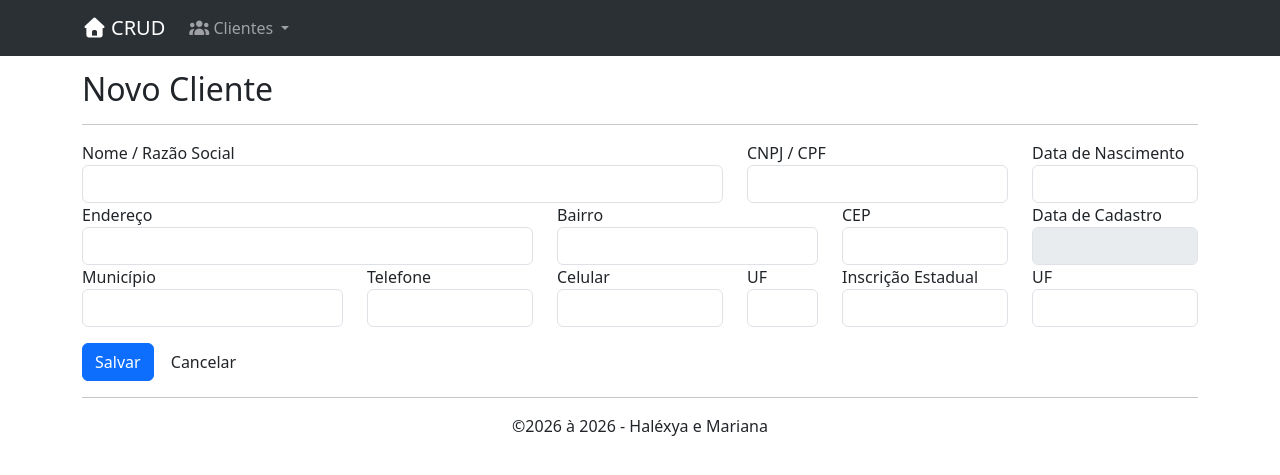
After one commit to MarianSantos14/SW-3Bimestre, a PHP site: page /customers/add.php in a window 1280 px wide. The commit adds this page. Shown: the top 475 px of the page. Run offline with PHP 8.4, Linux system fonts and the light colour scheme; some libraries are stand-ins or nearby versions.

Commit message:
Aula: 26-08

```diff
--- /dev/null
+++ b/projeto/css/styles.css
@@ -0,0 +1,20 @@
+.bg-pink1 {
+    background: #ff69b4;
+}
+.bg-pink1:hover {
+    background: #ff69b4d2;
+}
+
+.bg-pink2 {
+    background: #c33b80;
+}
+.bg-pink2:hover {
+    background: #c33b80d2;
+}
+
+.bg-pink3 {
+    background: #89004f;
+}
+.bg-pink3:hover {
+    background:#89004fd2;
+}
--- /dev/null
+++ b/projeto/customers/add.php
@@ -0,0 +1,92 @@
+<?php
+require_once 'functions.php';
+add();
+?>
+
+<?php include(HEADER_TEMPLATE); ?>
+
+<h2>Novo Cliente</h2>
+
+<form action="add.php" method="post">
+    <!-- area de campos do form -->
+    <hr />
+    <div class="row">
+        <div class="form-group col-md-7">
+            <label for="name">Nome / Razão Social</label>
+            <input type="text" class="form-control" name="customer['name']">
+        </div>
+
+        <div class="form-group col-md-3">
+            <label for="campo2">CNPJ / CPF</label>
+            <input type="text" class="form-control" name="customer['cpf_cnpj']">
+        </div>
+
+        <div class="form-group col-md-2">
+            <label for="campo3">Data de Nascimento</label>
+            <input type="text" class="form-control" name="customer['birthdate']">
+        </div>
+    </div>
+
+    <div class="row">
+        <div class="form-group col-md-5">
+            <label for="campo1">Endereço</label>
+            <input type="text" class="form-control" name="customer['address']">
+        </div>
+
+        <div class="form-group col-md-3">
+            <label for="campo2">Bairro</label>
+            <input type="text" class="form-control" name="customer['hood']">
+        </div>
+
+        <div class="form-group col-md-2">
+            <label for="campo3">CEP</label>
+            <input type="text" class="form-control" name="customer['zip_code']">
+        </div>
+
+        <div class="form-group col-md-2">
+            <label for="campo3">Data de Cadastro</label>
+            <input type="text" class="form-control" name="customer['created']" disabled>
+        </div>
+    </div>
+
+    <div class="row">
+        <div class="form-group col-md-3">
+            <label for="campo1">Município</label>
+            <input type="text" class="form-control" name="customer['city']">
+        </div>
+
+        <div class="form-group col-md-2">
+            <label for="campo2">Telefone</label>
+            <input type="text" class="form-control" name="customer['phone']">
+        </div>
+
+        <div class="form-group col-md-2">
+            <label for="campo3">Celular</label>
+            <input type="text" class="form-control" name="customer['mobile']">
+        </div>
+
+        <div class="form-group col-md-1">
+            <label for="campo3">UF</label>
+            <input type="text" class="form-control" name="customer['state']">
+        </div>
+
+        <div class="form-group col-md-2">
+            <label for="campo3">Inscrição Estadual</label>
+            <input type="text" class="form-control" name="customer['ie']">
+        </div>
+
+        <div class="form-group col-md-2">
+            <label for="campo3">UF</label>
+            <input type="text" class="form-control">
+        </div>
+    </div>
+
+    <div id="actions" class="row mt-3">
+        <div class="col-md-12">
+            <button type="submit" class="btn btn-primary">Salvar</button>
+            <a href="index.php" class="btn btn-default">Cancelar</a>
+        </div>
+    </div>
+</form>
+
+<?php include FOOTER_TEMPLATE; ?>
--- a/projeto/customers/functions.php
+++ b/projeto/customers/functions.php
@@ -1,6 +1,6 @@
-
 <?php
 
+ob_start();
 include('../config.php');
 include(DBAPI);
 
@@ -10,15 +10,71 @@ $customer = null;
 /**
  *  Listagem de Clientes
  */
-function index() {
-	global $customers;
-	$customers = find_all('customers');
+function index()
+{
+  global $customers;
+  $customers = find_all('customers');
 }
 
 /**
  *  Visualização de um Cliente
  */
-function view($id = null) {
+function view($id = null)
+{
   global $customer;
   $customer = find('customers', $id);
 }
+
+/**
+ * Formatar numero de telefone
+ */
+function formatPhone($phone)
+{
+  $phone = preg_replace('/\D/', '', $phone);
+
+  if (strlen($phone) === 11) {
+    return sprintf(
+      '(%s) %s-%s',
+      substr($phone, 0, 2),
+      substr($phone, 2, 5),
+      substr($phone, 7, 4)
+    );
+  }
+
+  if (strlen($phone) === 10) {
+    return sprintf(
+      '(%s) %s-%s',
+      substr($phone, 0, 2),
+      substr($phone, 2, 4),
+      substr($phone, 6, 4)
+    );
+  }
+
+  return $phone;
+}
+
+/**
+ * Formatar data
+ * @param string $dado
+ */
+function formatarData($dado, $format = 'd/m/Y'): String
+{
+  $data = new DateTimeImmutable($dado);
+  return $data->format($format);
+}
+
+/**
+ *  Cadastro de Clientes
+ */
+function add()
+{
+  if (!empty($_POST['customer'])) {
+    $today = date_create('now', new DateTimeZone('America/Sao_Paulo'));
+
+    $customer = $_POST['customer'];
+    $customer['modified'] = $customer['created'] = $today->format("Y-m-d H:i:s");
+
+    save('customers', $customer);
+    header('location: index.php');
+  }
+}
--- a/projeto/inc/database.php
+++ b/projeto/inc/database.php
@@ -71,3 +71,41 @@ function find_all($table)
 {
     return find($table);
 }
+
+/**
+*  Insere um registro no BD
+*/
+function save($table = null, $data = null) {
+
+  $database = open_database();
+
+  $columns = null;
+  $values = null;
+
+  //print_r($data);
+
+  foreach ($data as $key => $value) {
+    $columns .= trim($key, "'") . ",";
+    $values .= "'$value',";
+  }
+
+  // remove a ultima virgula
+  $columns = rtrim($columns, ',');
+  $values = rtrim($values, ',');
+
+  $sql = "INSERT INTO " . $table . "($columns)" . " VALUES " . "($values);";
+
+  try {
+    $database->query($sql);
+
+    $_SESSION['message'] = 'Registro cadastrado com sucesso.';
+    $_SESSION['type'] = 'success';
+
+  } catch (Exception $e) {
+
+    $_SESSION['message'] = 'Nao foi possivel realizar a operacao.';
+    $_SESSION['type'] = 'danger';
+  }
+
+  close_database($database);
+}
--- a/projeto/inc/footer.php
+++ b/projeto/inc/footer.php
@@ -1,17 +1,14 @@
+	<hr>
 
+	</main> <!-- /container -->
 
-	<hr>
-	</main> <!-- /container -->
 	<footer class="container d-flex align-items-center justify-content-center">
         <?php $dt = new DateTime("now", new DateTimeZone("America/Sao_Paulo"));?>
-		<p>&copy;2026 à <?php echo $dt->format("Y");?> - Haléxya e Mariana</p>
+		<p>&copy;2026 à <?= $dt->format("Y");?> - Haléxya e Mariana</p>
 	</footer>
 
-
-    <script src="<?php echo BASEURL; ?>js/jquery-4.0.0.min.js"></script>
-    <script src="<?php echo BASEURL; ?>js/bootstrap.bundle.min.js"></script>
-    <script src="<?php echo BASEURL; ?>js/all.min.js"></script>
-
-    <script src="<?php echo BASEURL; ?>js/main.js"></script>
+    <script src="<?= BASEURL; ?>js/jquery-4.0.0.min.js"></script>
+    <script src="<?= BASEURL; ?>js/bootstrap.bundle.min.js"></script>
+    <script src="<?= BASEURL; ?>js/all.min.js"></script>
 </body>
 </html>
--- a/projeto/inc/header.php
+++ b/projeto/inc/header.php
@@ -8,21 +8,22 @@
     <meta name="description" content="">
     <meta name="keywords" content="">
 
-    <link rel="stylesheet" href="<?php echo BASEURL; ?>css/bootstrap.min.css">
-    <link rel="stylesheet" href="<?php echo BASEURL; ?>css/all.min.css">
-    <link rel="stylesheet" href="<?php echo BASEURL; ?>css/style.css">
+    <link rel="stylesheet" href="<?= BASEURL; ?>css/bootstrap.min.css">
+    <link rel="stylesheet" href="<?= BASEURL; ?>css/all.min.css">
+    <link rel="stylesheet" href="<?= BASEURL; ?>css/styles.css">
 
     <style>
         body {
             padding-top: 70px;
-            padding-bottom: 20px;
         }
-        .btn-light{
+
+        .btn-light {
             background-color: #ccc;
             border-color: #ccc;
             color: #fff;
         }
-        .btn-light:houver{
+
+        .btn-light:houver {
             background-color: #aaa;
             border-color: #aaa;
             color: #fff;
@@ -31,14 +32,11 @@
 </head>
 
 <body>
-
     <nav class="navbar navbar-expand-lg bg-body-tertiary fixed-top" data-bs-theme="dark">
-        <div class="container-fluid">
-            <a class="navbar-brand" href="<?php echo BASEURL; ?>"> <i class="fa-solid fa-house"></i>
-CRUD</a>
+        <div class="container">
+            <a class="navbar-brand d-flex align-items-center gap-1" href="<?= BASEURL; ?>"><i class="fa-solid fa-house"></i>CRUD</a>
             <button class="navbar-toggler" type="button" data-bs-toggle="collapse"
-                data-bs-target="navbarproj" aria-controls="navbarproj" aria-expanded="false"
-                aria-label="Toggle navigation">
+                data-bs-target="#navbarproj" aria-controls="navbarproj" aria-expanded="false" aria-label="Toggle navigation">
                 <span class="navbar-toggler-icon"></span>
             </button>
             <div class="collapse navbar-collapse" id="navbarproj">
@@ -51,9 +49,8 @@ CRUD</a>
                             Clientes
                         </a>
                         <ul class="dropdown-menu">
-                            <li><a class="dropdown-item" href="<?php echo BASEURL; ?>customers"> <i class="fa-solid fa-users"></i>Gerenciar Clientes</a></li>
-                            <li><a class="dropdown-item" href="<?php echo BASEURL; ?>customers/add.php"><i class="fa-solid fa-user-plus"></i>
-Novo Cliente</a></li>
+                            <li><a class="dropdown-item" href="<?php echo BASEURL; ?>customers"><i class="fa-solid fa-users me-2"></i>Gerenciar Clientes</a></li>
+                            <li><a class="dropdown-item" href="<?php echo BASEURL; ?>customers/add.php"><i class="fa-solid fa-user-plus me-2"></i>Novo Cliente</a></li>
                         </ul>
                     </li>
                 </ul>
--- a/projeto/testabd.php
+++ b/projeto/testabd.php
@@ -3,12 +3,9 @@ include "config.php";
 include DBAPI;
 
 try {
-
     $db = open_database();
 
     echo "<h1>Banco de Dados conectado!</h1>";
 } catch (Exception $e) {
     echo "<h1>{$e->getMessage()}</h1>\n";
 }
-
-?>
```
Also changed, not shown: projeto/customers/index.php (+19 -15 lines), projeto/customers/view.php (+24 -19 lines), projeto/index.php (+4 -3 lines).
